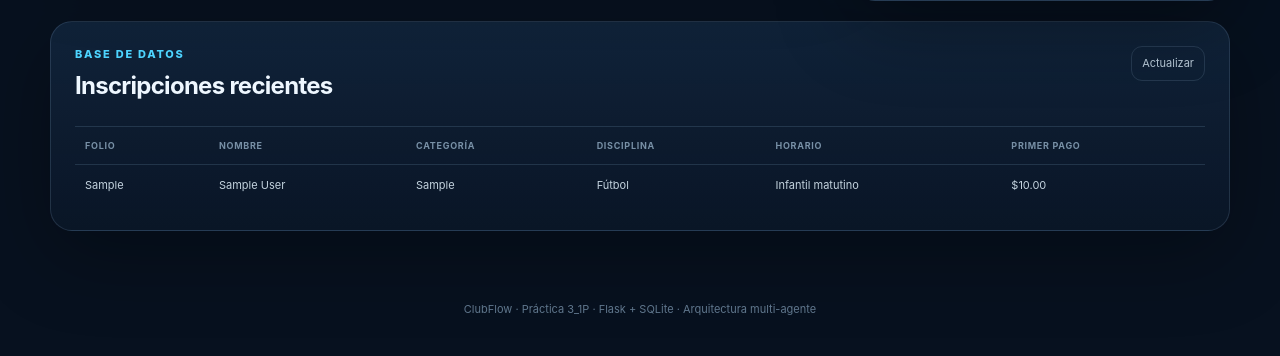
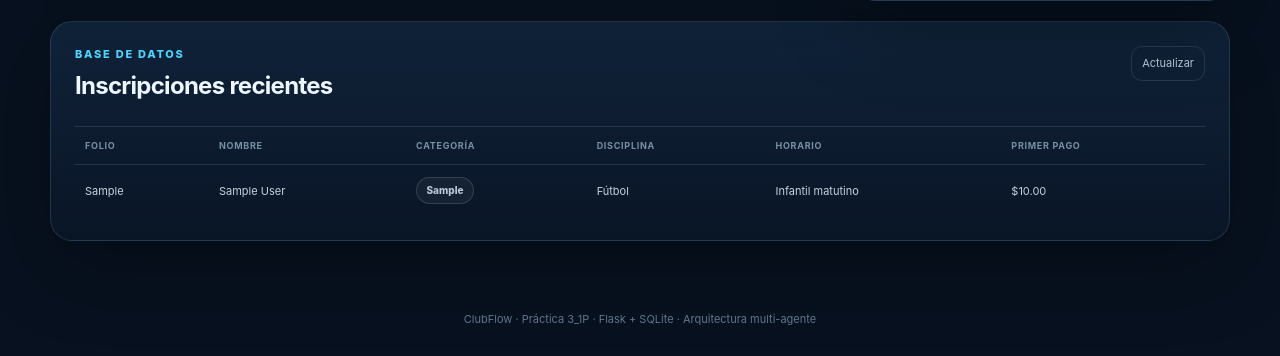
Before and after one commit to jr-0205/actividadesFany, a Flask app: page / in a window 1280 px wide. Shown: the part 1215-1571 px from the top of the page. Before the commit the page ends 1530 px from the top, so only its background shows below. Run offline with Flask 3, Linux system fonts and the light colour scheme; data comes from the database, SQL or seed files in the repository; tables that the repository leaves empty hold one stand-in row (values such as "Sample post").

Commit message:
style: aplica colores distintos por categoría

```diff
--- a/Práctica_3_1P/static/styles.css
+++ b/Práctica_3_1P/static/styles.css
@@ -152,3 +152,71 @@ footer { color: #5f768c; text-align: center; padding: 0 16px 28px; font-size: 11
   .credential-category { display: inline-block; margin-top: 12px; }
   .credential-grid { grid-template-columns: 1fr; }
 }
+
+
+/* Colores por categoría indicados en la práctica */
+.category-woman {
+  --category-color: #f39a45;
+  --category-soft: rgba(243, 154, 69, .12);
+  --category-border: rgba(243, 154, 69, .34);
+}
+.category-man {
+  --category-color: #e5edf5;
+  --category-soft: rgba(229, 237, 245, .08);
+  --category-border: rgba(229, 237, 245, .24);
+}
+.category-girl {
+  --category-color: #ff6b7d;
+  --category-soft: rgba(255, 107, 125, .12);
+  --category-border: rgba(255, 107, 125, .34);
+}
+.category-boy {
+  --category-color: #9f8cff;
+  --category-soft: rgba(159, 140, 255, .12);
+  --category-border: rgba(159, 140, 255, .34);
+}
+.category-neutral {
+  --category-color: #b8c8d8;
+  --category-soft: rgba(184, 200, 216, .06);
+  --category-border: rgba(184, 200, 216, .18);
+}
+
+.category-badge.category-woman,
+.category-badge.category-man,
+.category-badge.category-girl,
+.category-badge.category-boy,
+.category-badge.category-neutral,
+.credential-category.category-woman,
+.credential-category.category-man,
+.credential-category.category-girl,
+.credential-category.category-boy,
+.credential-category.category-neutral,
+.table-category.category-woman,
+.table-category.category-man,
+.table-category.category-girl,
+.table-category.category-boy,
+.table-category.category-neutral {
+  color: var(--category-color);
+  background: var(--category-soft);
+  border-color: var(--category-border);
+}
+
+.credential.category-woman,
+.credential.category-man,
+.credential.category-girl,
+.credential.category-boy {
+  border-color: var(--category-border);
+  box-shadow: 0 24px 80px rgba(0,0,0,.30), 0 0 42px var(--category-soft);
+}
+
+.table-category {
+  display: inline-flex;
+  align-items: center;
+  min-width: 58px;
+  justify-content: center;
+  padding: 5px 8px;
+  border: 1px solid;
+  border-radius: 999px;
+  font-size: 10px;
+  font-weight: 800;
+}
```
